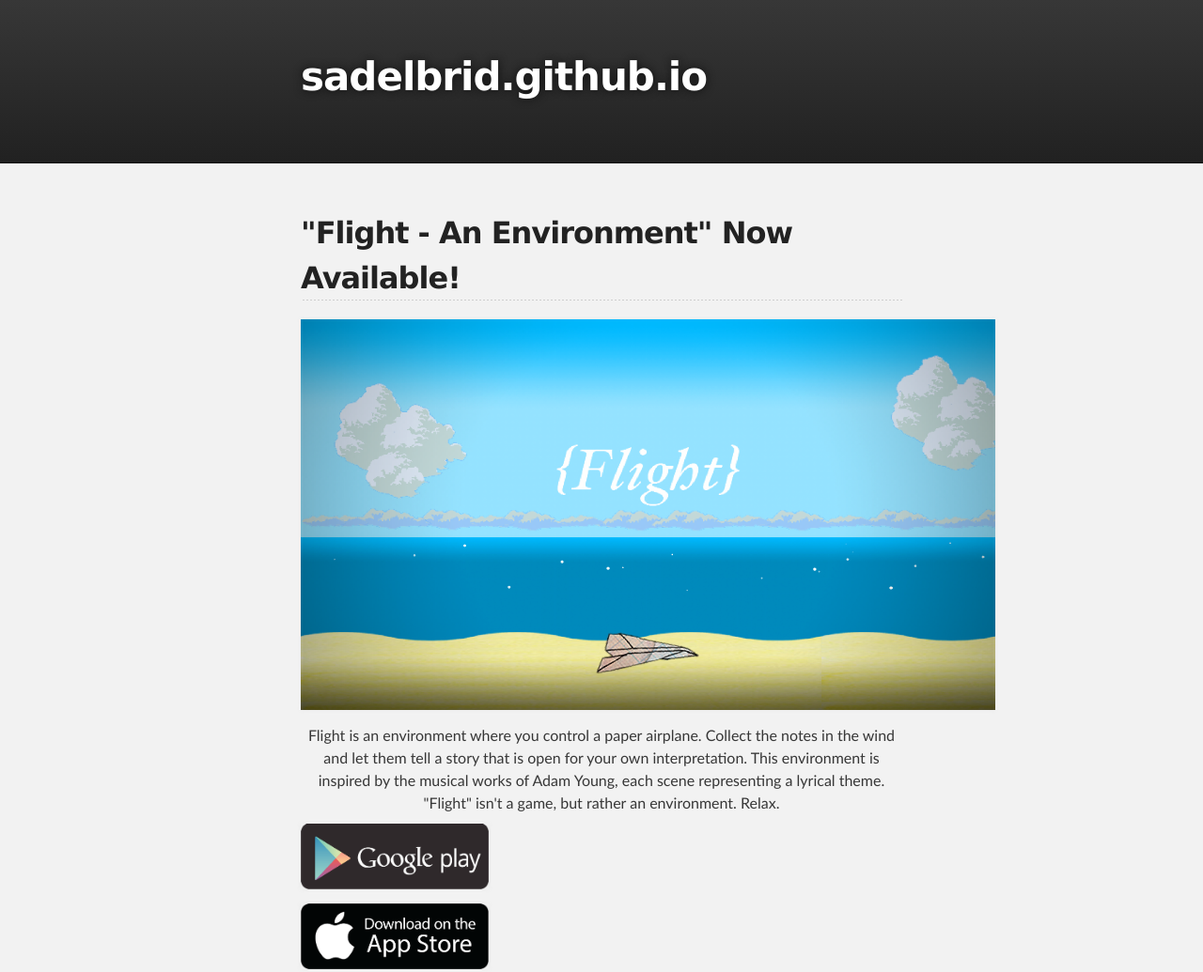
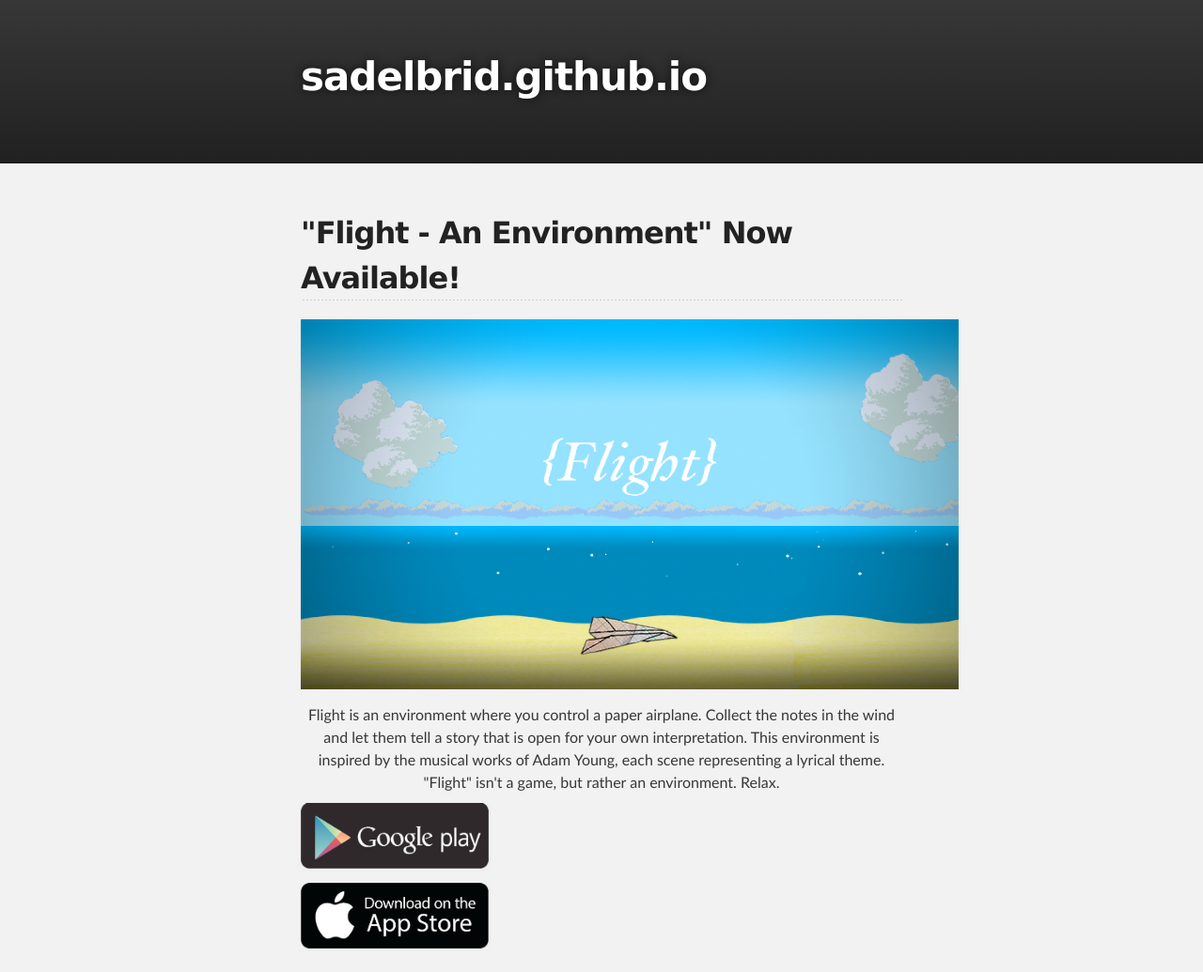
Before and after one commit to sadelbrid/sadelbrid.github.io, a plain HTML site: page index.html in a window 1280 px wide. Shown: the top 1035 px of the page at 94% size. Drawn offline with Linux system fonts and the light colour scheme.

Commit message:
changed flight menu width

```diff
--- a/index.html
+++ b/index.html
@@ -30,7 +30,7 @@
         <h2>
 <a id="flight-now-available" class="anchor" href="#flight-now-available" aria-hidden="true"><span class="octicon octicon-link"></span></a>"Flight - An Environment" Now Available!</h2>
 
-<p><img src="https://raw.githubusercontent.com/sadelbrid/sadelbrid.github.io/master/flightmenu.png" alt="">
+<p><img src="https://raw.githubusercontent.com/sadelbrid/sadelbrid.github.io/master/flightmenu.png" alt="" width="700" height="394">
  </p><div align="center">
   Flight is an environment where you control a paper airplane. Collect the notes in the wind and let them tell a story that is open for your own interpretation. This environment is inspired by the musical works of Adam Young, each scene representing a lyrical theme. "Flight" isn't a game, but rather an environment. Relax.
 </div>
```
